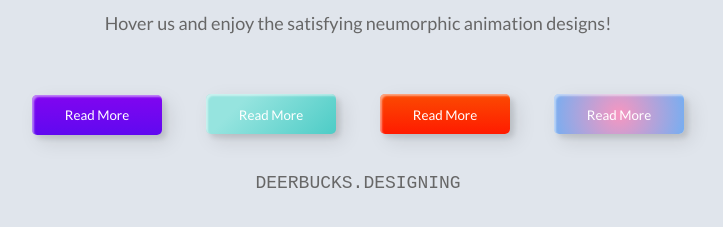
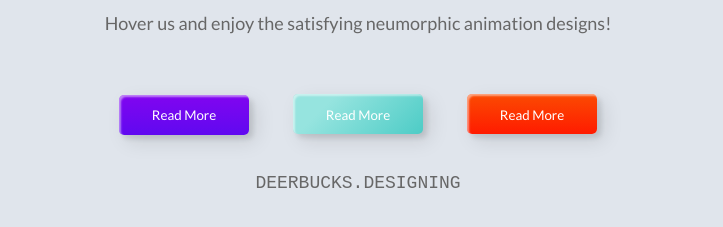
Before and after one commit to webcamp15t/github-flow-happy-practice, a website: page index.html in a window 1280 px wide. Shown: the part 113-340 px from the top of the page, without its empty margins (282-1005 px from the left). Drawn offline with Linux system fonts and the light colour scheme.

Commit message:
Revert "Merge branch 'main' into button-6"
This reverts commit fe9aaa40236726527a3cbb6f427bc066e1a89934, reversing
changes made to 117613b2532391b4abfebc4b12c85fddb91b0241.

```diff
--- a/index.html
+++ b/index.html
@@ -17,7 +17,6 @@
       <button class="custom-btn custom-btn--2">Read More</button>
       <button class="custom-btn custom-btn--4">Read More</button>
       <button class="custom-btn custom-btn--5"><span>Read More</span></button>
-      <button class="custom-btn custom-btn--6"><span>Read More</span></button>
       <p>DEERBUCKS.DESIGNING</p>
     </div>
   </body>
--- a/package.json
+++ b/package.json
@@ -5,9 +5,7 @@
   "main": "index.js",
   "scripts": {
     "test": "echo \"Error: no test specified\" && exit 1",
-    "sass": "sass --watch sass/main.scss css/main.css",
-    "watch": "sass --watch sass/watson.scss css/watson.css"
-
+    "sass": "sass --watch sass/main.scss css/main.css"
   },
   "author": "",
   "license": "ISC",
--- a/sass/component/_buttons.scss
+++ b/sass/component/_buttons.scss
@@ -119,85 +119,4 @@ button {
     width: 100%;
     transition: 800ms ease all;
   }
-
-  /*6*/
-
-  &--6 {
-    background: rgb(247,150,192);
-background: radial-gradient(circle, rgba(247,150,192,1) 0%, rgba(118,174,241,1) 100%);
-    line-height: 42px;
-    padding: 0;
-    border: none;
 }
-&--6 span {
-    position: relative;
-    display: block;
-    width: 100%;
-    height: 100%;
-}
-&--6:before,
-&--6:after {
-    position: absolute;
-    content: "";
-    height: 0%;
-    width: 1px;
-box-shadow:
-    -1px -1px 20px 0px rgba(255,255,255,1),
-    -4px -4px 5px 0px rgba(255,255,255,1),
-    7px 7px 20px 0px rgba(0,0,0,.4),
-    4px 4px 5px 0px rgba(0,0,0,.3);
-}
-&--6:before {
-    right: 0;
-    top: 0;
-    transition: all 500ms ease;
-}
-&--6:after {
-    left: 0;
-    bottom: 0;
-    transition: all 500ms ease;
-}
-&--6:hover{
-    background: transparent;
-    color: #76aef1;
-    box-shadow: none;
-}
-&--6:hover:before {
-    transition: all 500ms ease;
-    height: 100%;
-}
-&--6:hover:after {
-    transition: all 500ms ease;
-    height: 100%;
-}
-&--6 span:before,
-&--6 span:after {
-    position: absolute;
-    content: "";
-    box-shadow:
-    -1px -1px 20px 0px rgba(255,255,255,1),
-    -4px -4px 5px 0px rgba(255,255,255,1),
-    7px 7px 20px 0px rgba(0,0,0,.4),
-    4px 4px 5px 0px rgba(0,0,0,.3);
-}
-&--6 span:before {
-    left: 0;
-    top: 0;
-    width: 0%;
-    height: .5px;
-    transition: all 500ms ease;
-}
-&--6 span:after {
-    right: 0;
-    bottom: 0;
-    width: 0%;
-    height: .5px;
-    transition: all 500ms ease;
-}
-&--6 span:hover:before {
-    width: 100%;
-}
-&--6 span:hover:after {
-    width: 100%;
-}
-}
```
Also changed, not shown: css/main.css, 2 other files.
